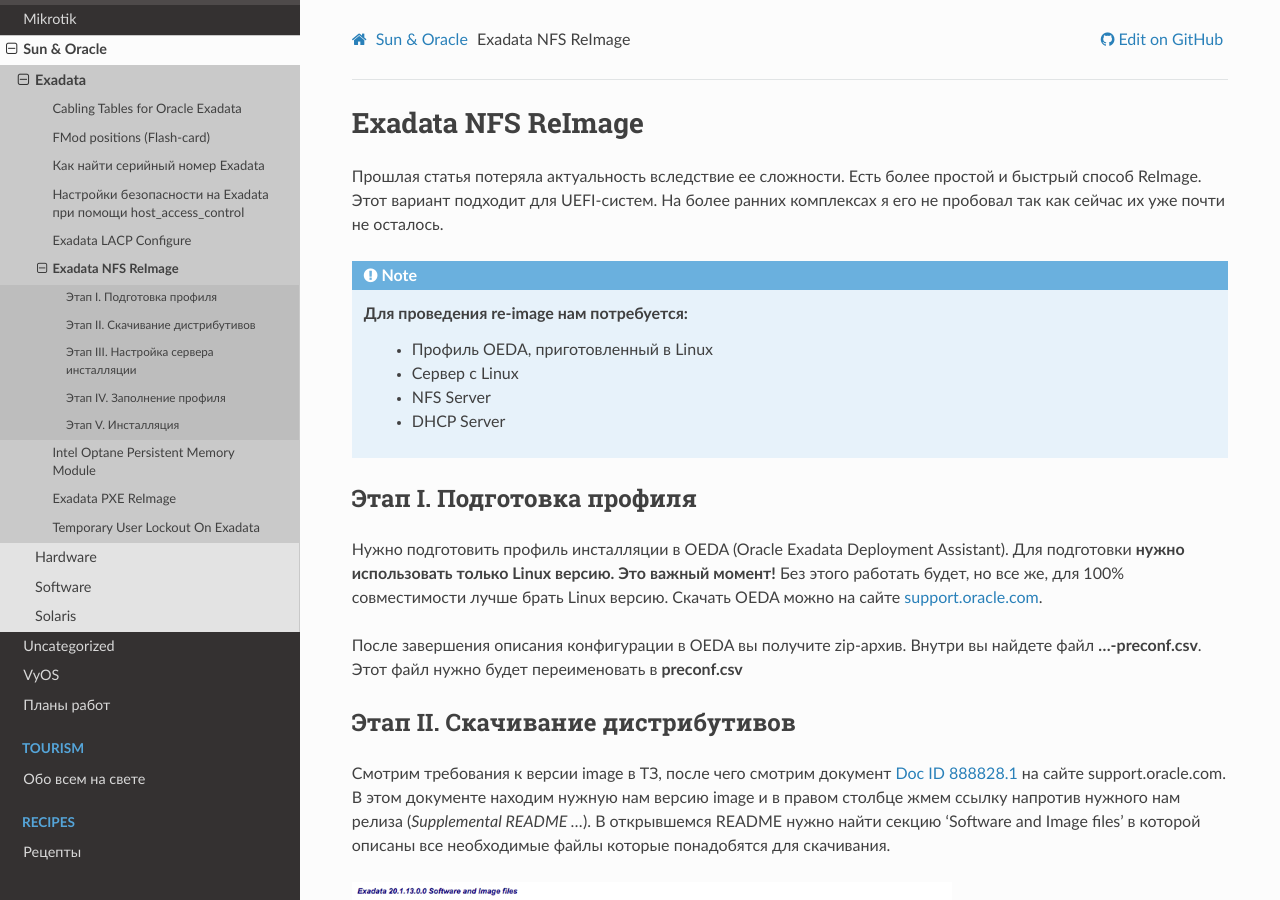
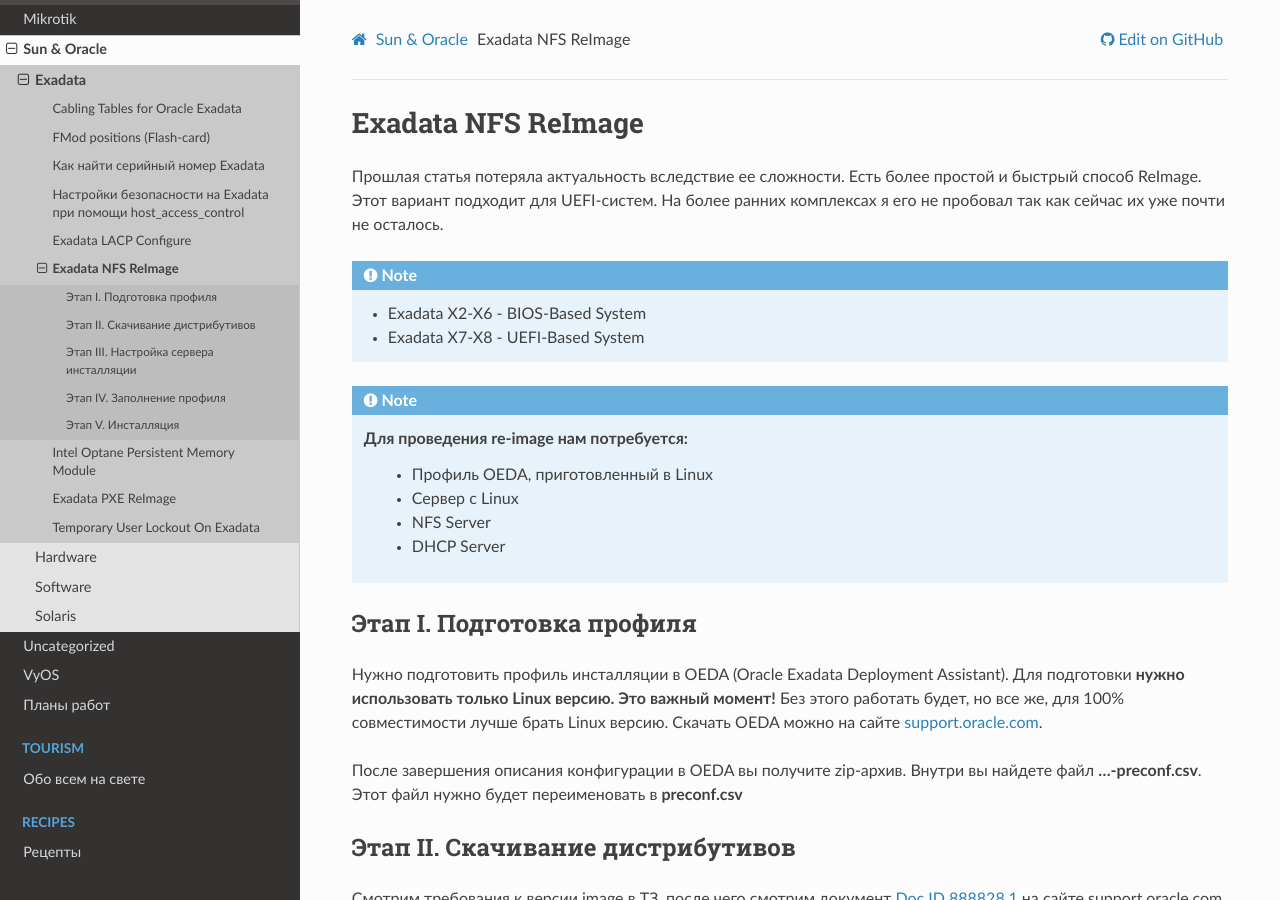
Before and after one commit to jeffscrum/jeffscrum.github.io, a Sphinx documentation site: the page built from source/sun-oracle/exadata/oracle-exadata-nfs-reimage.rst, in a window 1280 px wide and 900 px high. Built offline with Sphinx 7.4.7 and the Read the Docs theme 2.0.0, drawn with Linux system fonts in a browser that asks for light colours.

Commit message:
Update oracle-exadata-nfs-reimage.rst

```diff
--- a/source/sun-oracle/exadata/oracle-exadata-nfs-reimage.rst
+++ b/source/sun-oracle/exadata/oracle-exadata-nfs-reimage.rst
@@ -6,6 +6,11 @@
 ===================
 
 Прошлая статья потеряла актуальность вследствие ее сложности. Есть более простой и быстрый способ ReImage. Этот вариант подходит для UEFI-систем. На более ранних комплексах я его не пробовал так как сейчас их уже почти не осталось.
+
+.. note::
+
+   * Exadata X2-X6 - BIOS-Based System
+   * Exadata X7-X8 - UEFI-Based System
 
 .. note::
 
```
